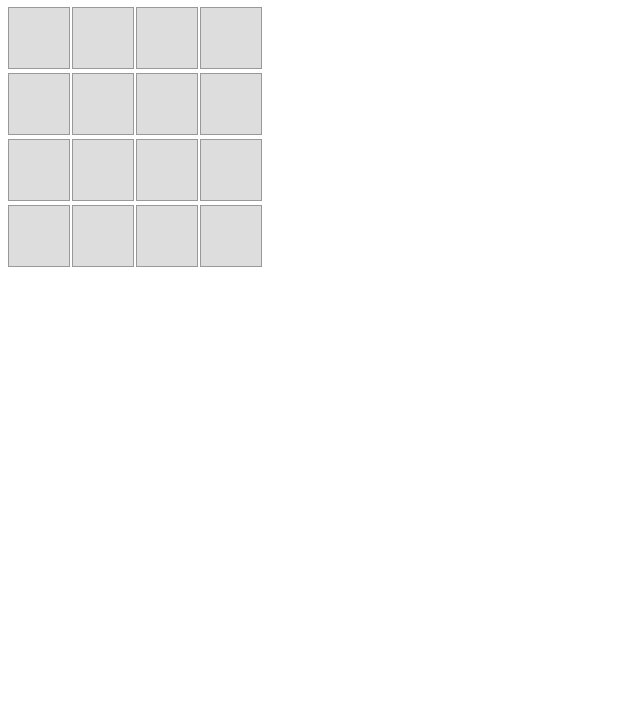
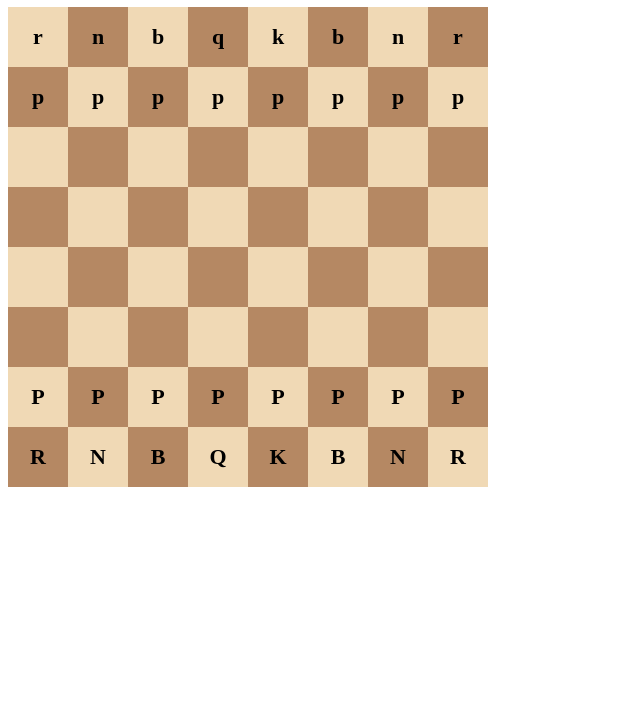
Before and after one commit to AbhinavBdrKoirala/RoyalMind-fyp, a plain HTML site: page index.html in a window 1280 px wide. Shown: the part 73-800 px from the top of the page, without its empty margins (0-640 px from the left). Drawn offline with Linux system fonts and the light colour scheme.

Commit message:
Initialize full chess board with standard piece setup

```diff
--- a/src/components/board.js
+++ b/src/components/board.js
@@ -1,12 +1,86 @@
+let sourcePosition = null;
+
+// 8x8 board state
+const boardState = [
+  ["r", "n", "b", "q", "k", "b", "n", "r"],
+  ["p", "p", "p", "p", "p", "p", "p", "p"],
+  [null, null, null, null, null, null, null, null],
+  [null, null, null, null, null, null, null, null],
+  [null, null, null, null, null, null, null, null],
+  [null, null, null, null, null, null, null, null],
+  ["P", "P", "P", "P", "P", "P", "P", "P"],
+  ["R", "N", "B", "Q", "K", "B", "N", "R"]
+];
+
 export function createBoard() {
   const board = document.createElement("div");
   board.className = "board";
 
-  for (let i = 0; i < 16; i++) {
-    const cell = document.createElement("div");
-    cell.className = "cell";
-    board.appendChild(cell);
+  renderBoard(board);
+  return board;
+}
+
+function renderBoard(board) {
+  board.innerHTML = "";
+
+  for (let row = 0; row < 8; row++) {
+    for (let col = 0; col < 8; col++) {
+      const cell = document.createElement("div");
+      cell.className = "cell";
+
+      cell.dataset.row = row;
+      cell.dataset.col = col;
+
+      if ((row + col) % 2 === 0) {
+        cell.classList.add("light");
+      } else {
+        cell.classList.add("dark");
+      }
+
+      const piece = boardState[row][col];
+      if (piece) {
+        cell.textContent = piece;
+        cell.classList.add("piece");
+      }
+
+      cell.addEventListener("click", () =>
+        handleCellClick(row, col)
+      );
+
+      board.appendChild(cell);
+    }
+  }
+}
+
+function handleCellClick(row, col) {
+  // Select piece
+  if (!sourcePosition) {
+    if (!boardState[row][col]) return;
+
+    sourcePosition = { row, col };
+    highlightCell(row, col);
+    return;
   }
 
-  return board;
+  // Move piece (NO validation)
+  const { row: srcRow, col: srcCol } = sourcePosition;
+
+  boardState[row][col] = boardState[srcRow][srcCol];
+  boardState[srcRow][srcCol] = null;
+
+  sourcePosition = null;
+
+  const board = document.querySelector(".board");
+  renderBoard(board);
 }
+
+function highlightCell(row, col) {
+  const cells = document.querySelectorAll(".cell");
+  cells.forEach(cell => cell.classList.remove("source"));
+
+  const selected = document.querySelector(
+    `.cell[data-row="${row}"][data-col="${col}"]`
+  );
+
+  if (selected) selected.classList.add("source");
+}
--- a/src/styles/main.css
+++ b/src/styles/main.css
@@ -1,19 +1,47 @@
-body {
-  font-family: Arial, sans-serif;
-}
-
-#app {
-  margin-top: 20px;
-}
 .board {
   display: grid;
-  grid-template-columns: repeat(4, 60px);
-  gap: 4px;
+  grid-template-columns: repeat(8, 60px);
+  width: fit-content;
 }
 
 .cell {
   width: 60px;
   height: 60px;
-  background-color: #ddd;
-  border: 1px solid #999;
 }
+
+.light {
+  background-color: #f0d9b5;
+}
+
+.dark {
+  background-color: #b58863;
+}
+.cell {
+  cursor: pointer;
+}
+.selected {
+  outline: 3px solid red;
+}
+.source {
+  outline: 3px solid blue;
+}
+
+.destination {
+  outline: 3px solid green;
+}
+.piece {
+  font-size: 24px;
+  font-weight: bold;
+  text-align: center;
+  line-height: 60px;
+}
+
+.source {
+  outline: 3px solid blue;
+}
+.piece {
+  font-size: 22px;
+  font-weight: bold;
+  text-align: center;
+  line-height: 60px;
+}
```
